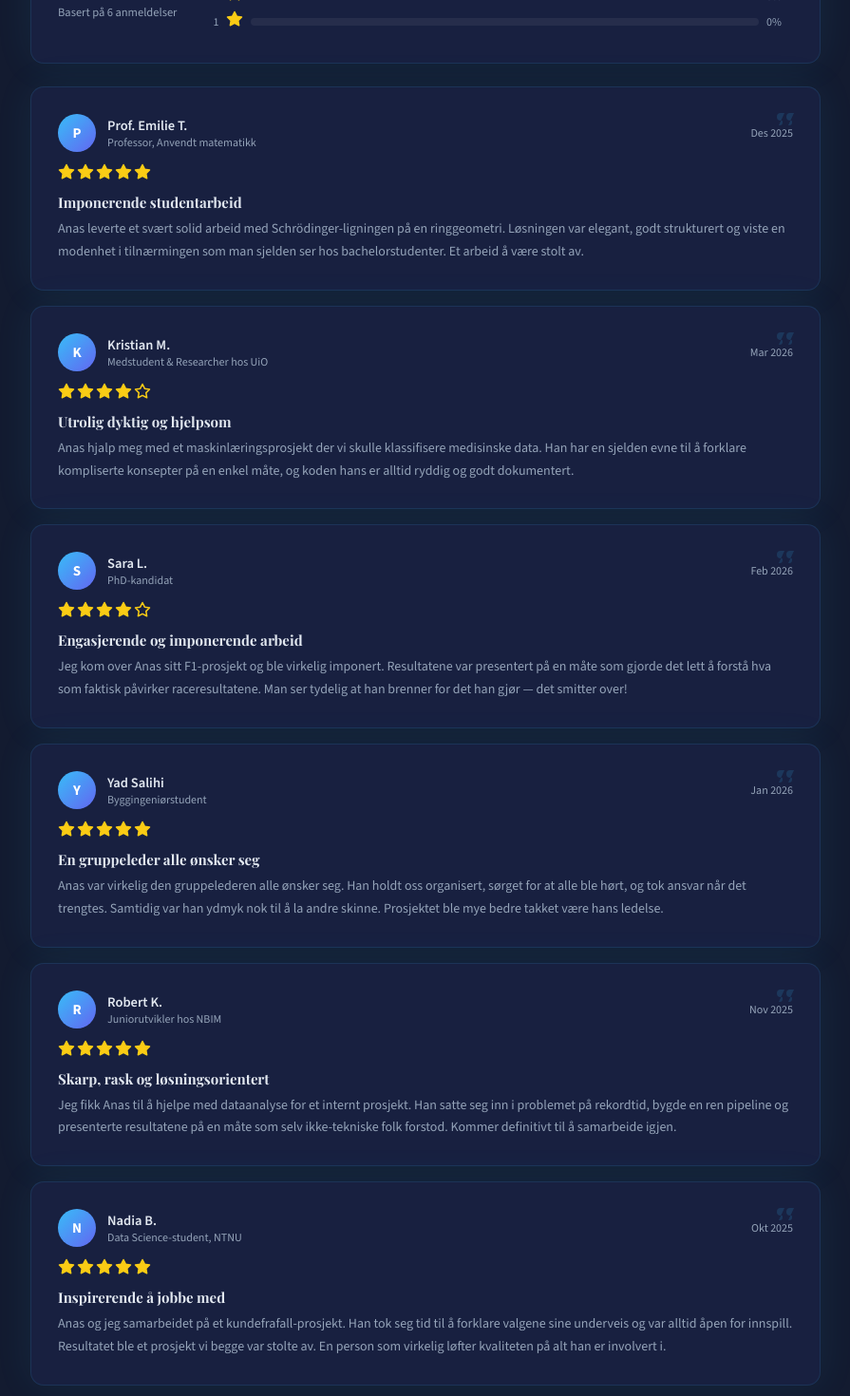
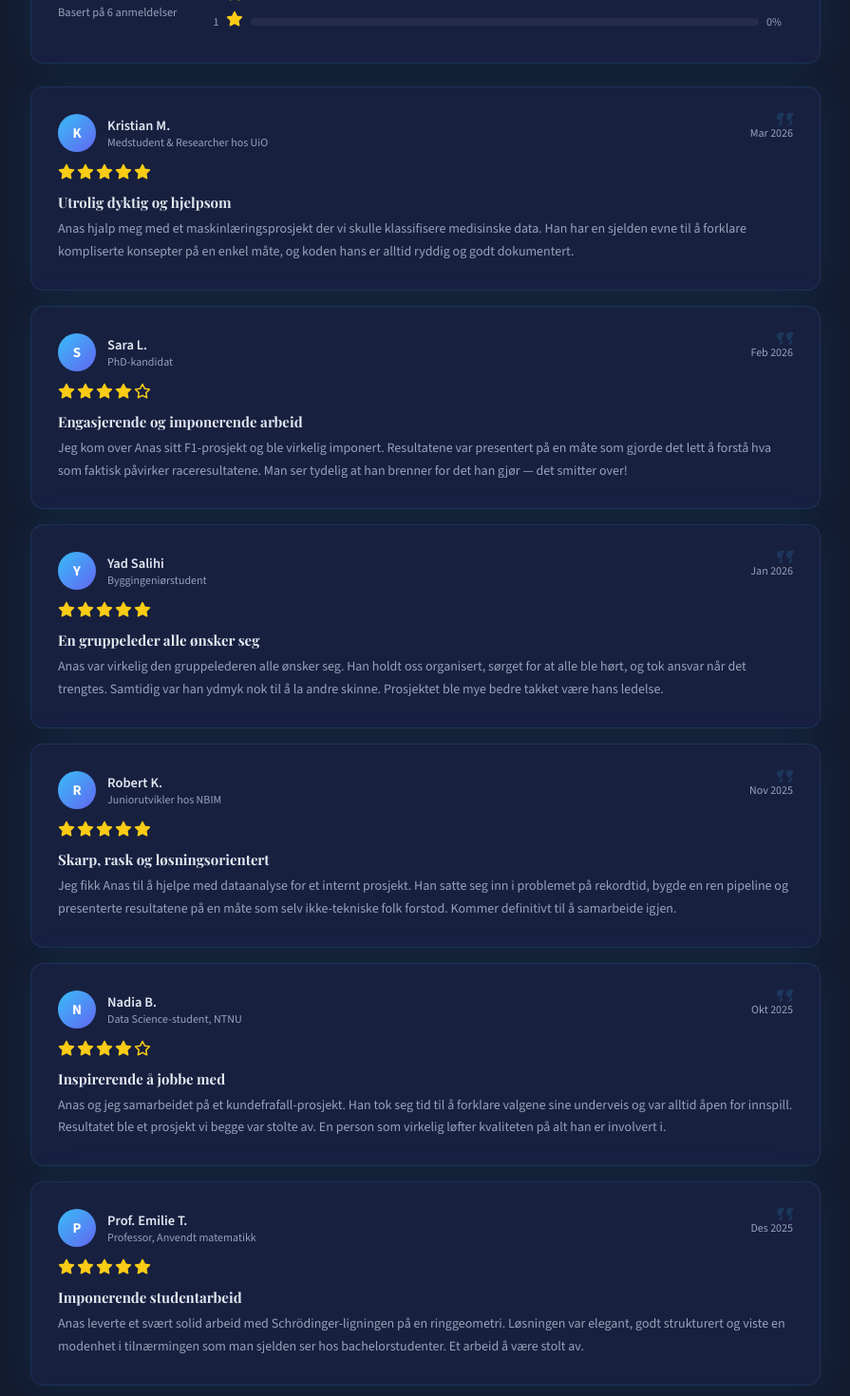
Before and after one commit to anashsheik/portfolio, a React (Vite) app: page / in a window 1280 px wide. Shown: the part 4020-5490 px from the top of the page at 95% size, without its empty margins (192-1087 px from the left). Built offline with nearby package versions, Linux system fonts and the light colour scheme.

Commit message:
Alle fikser og ny anmeldelse

```diff
--- a/src/App.jsx
+++ b/src/App.jsx
@@ -135,19 +135,12 @@ const NAV = ["Om meg", "Ferdigheter", "Prosjekter", "Utdanning", "Anmeldelser",
 const NAV_IDS = ["om-meg", "ferdigheter", "prosjekter", "utdanning", "anmeldelser", "kontakt"];
 
 const REVIEWS = [
-  {
-    name: "Prof. Emilie T.",
-    role: "Professor, Anvendt matematikk",
-    date: "Des 2025",
-    stars: 5,
-    title: "Imponerende studentarbeid",
-    text: "Anas leverte et svært solid arbeid med Schrödinger-ligningen på en ringgeometri. Løsningen var elegant, godt strukturert og viste en modenhet i tilnærmingen som man sjelden ser hos bachelorstudenter. Et arbeid å være stolt av.",
-  },
+
   {
     name: "Kristian M.",
     role: "Medstudent & Researcher hos UiO",
     date: "Mar 2026",
-    stars: 4,
+    stars: 5,
     title: "Utrolig dyktig og hjelpsom",
     text: "Anas hjalp meg med et maskinlæringsprosjekt der vi skulle klassifisere medisinske data. Han har en sjelden evne til å forklare kompliserte konsepter på en enkel måte, og koden hans er alltid ryddig og godt dokumentert.",
   },
@@ -179,9 +172,17 @@ const REVIEWS = [
     name: "Nadia B.",
     role: "Data Science-student, NTNU",
     date: "Okt 2025",
-    stars: 5,
+    stars: 4,
     title: "Inspirerende å jobbe med",
     text: "Anas og jeg samarbeidet på et kundefrafall-prosjekt. Han tok seg tid til å forklare valgene sine underveis og var alltid åpen for innspill. Resultatet ble et prosjekt vi begge var stolte av. En person som virkelig løfter kvaliteten på alt han er involvert i.",
+  },
+  {
+    name: "Prof. Emilie T.",
+    role: "Professor, Anvendt matematikk",
+    date: "Des 2025",
+    stars: 5,
+    title: "Imponerende studentarbeid",
+    text: "Anas leverte et svært solid arbeid med Schrödinger-ligningen på en ringgeometri. Løsningen var elegant, godt strukturert og viste en modenhet i tilnærmingen som man sjelden ser hos bachelorstudenter. Et arbeid å være stolt av.",
   },
 ];
 
```
